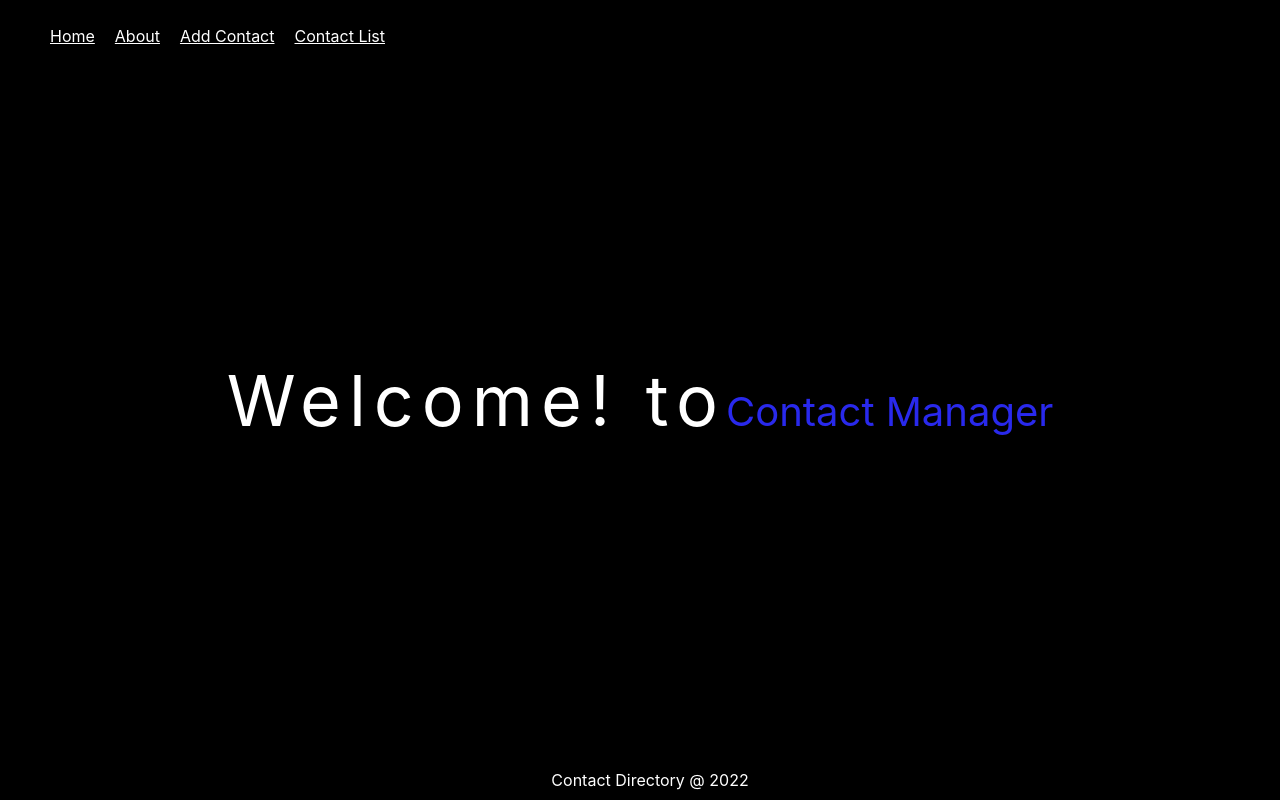
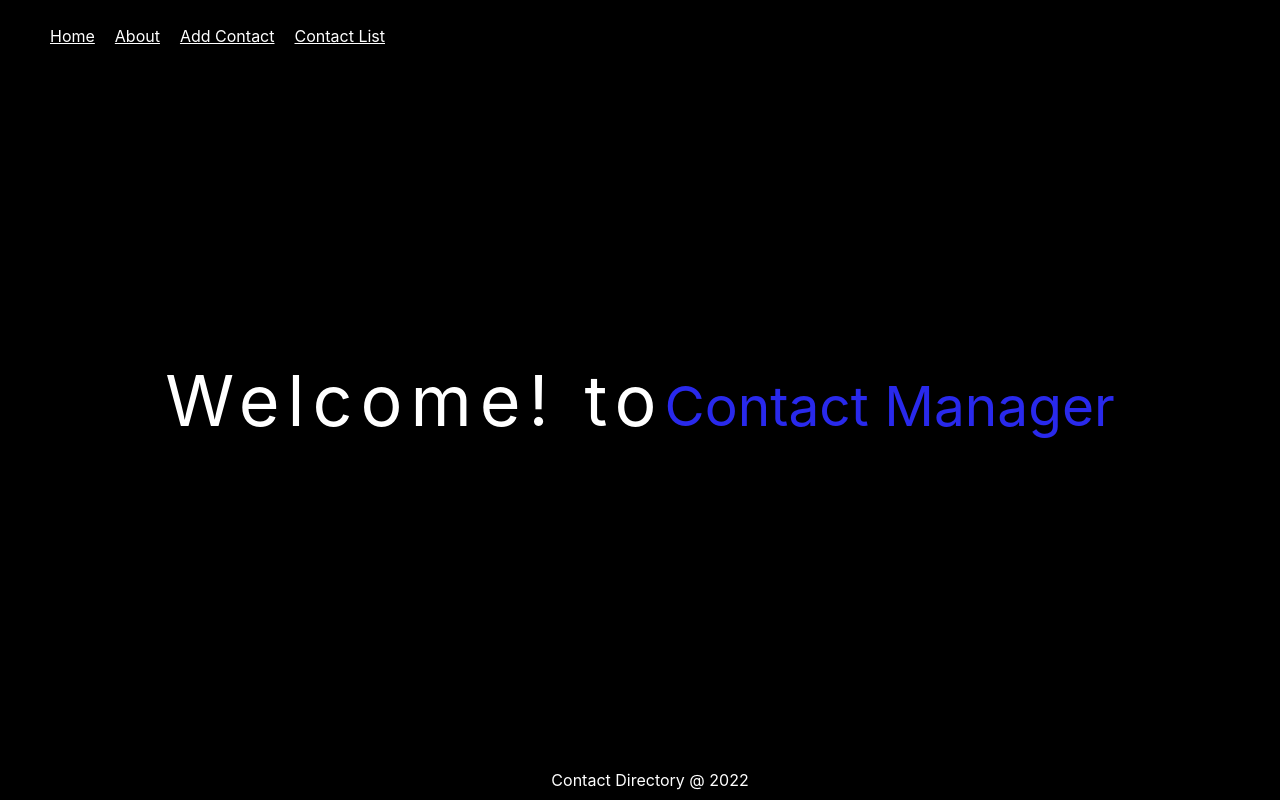
Before and after one commit to littlephillips/Contact-Web-Application, a React (Create React App) app: page / in a window 1280 px wide. Built offline with nearby package versions, Linux system fonts and the light colour scheme.

Commit message:
change main classname font-size

```diff
--- a/src/css/style.css
+++ b/src/css/style.css
@@ -31,7 +31,7 @@ color: #ffffff;
 }
 
 .styledmain{
-  font-size: 40px;
+  font-size: 55px;
   font-weight: 400px;
   color: rgb(41, 41, 236);
 }
```
